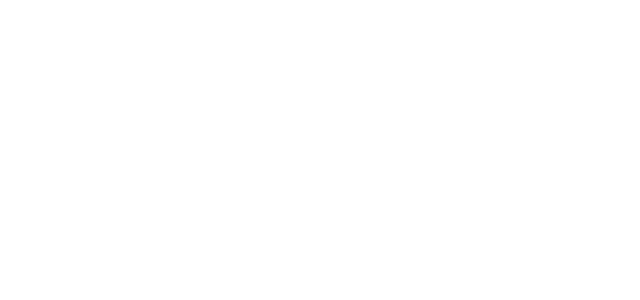
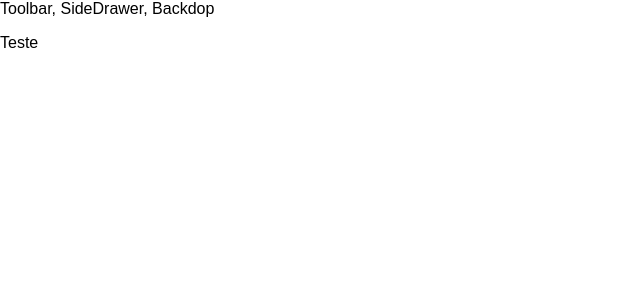
Before and after one commit to jesspsilva/burger-builder, a React app: page / in a window 1280 px wide. Shown: the top 300 px of the page, without its empty margins (0-640 px from the left). Built offline with nearby package versions, Linux system fonts and the light colour scheme.

Commit message:
import Layout in the App component

```diff
--- a/src/App.js
+++ b/src/App.js
@@ -1,10 +1,13 @@
 import React, { Component } from 'react';
+import Layout from './components/Layout/Layout';
 
 class App extends Component {
   render() {
     return (
       <div>
-
+        <Layout>
+          <p>Teste</p>
+        </Layout>
       </div>
     );
   }
--- a/src/components/Layout/Layout.js
+++ b/src/components/Layout/Layout.js
@@ -11,3 +11,5 @@
         </main>
     </Aux>
 );
+
+export default layout;
--- a/src/index.css
+++ b/src/index.css
@@ -1,5 +1,5 @@
 body {
   margin: 0;
   padding: 0;
-  font-family: sans-serif;
+  font-family: "Open-sans", sans-serif;
 }
```
